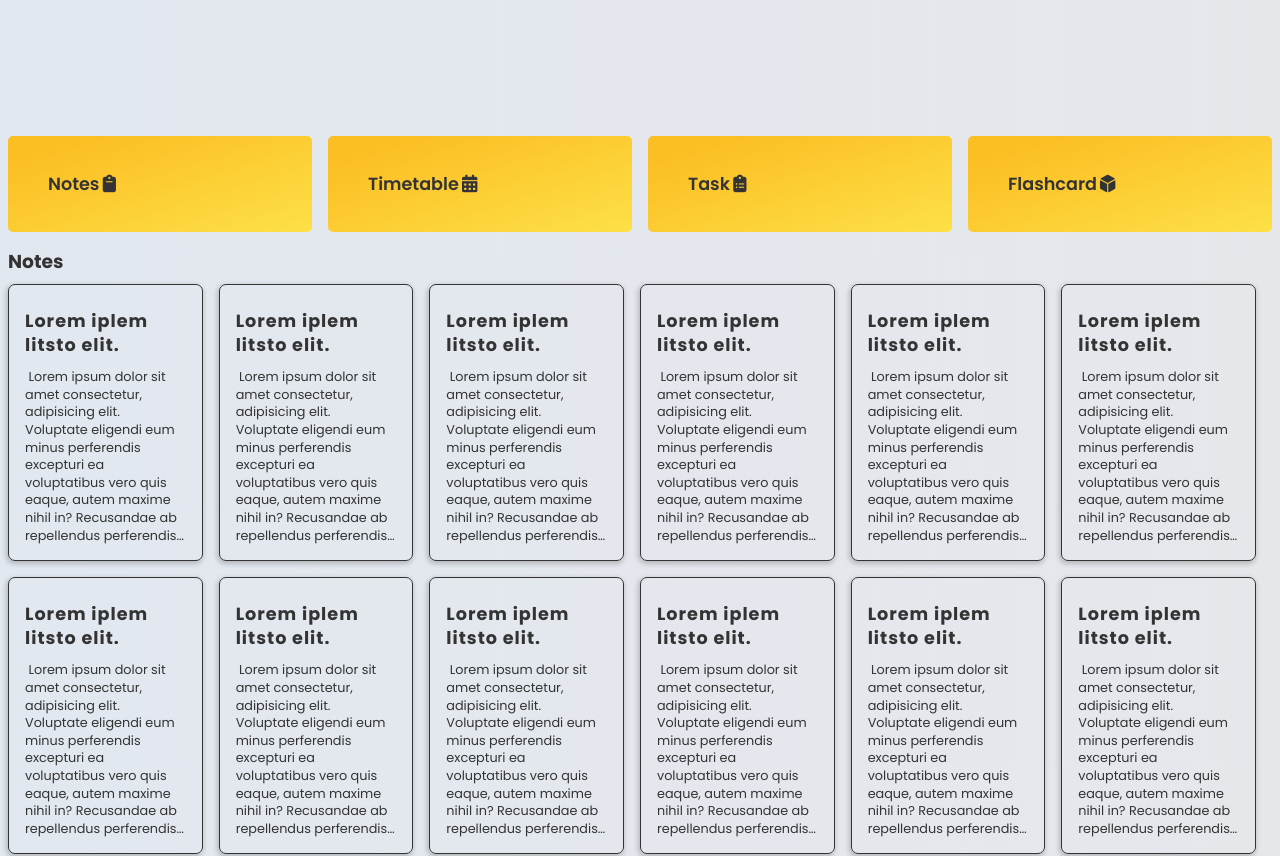
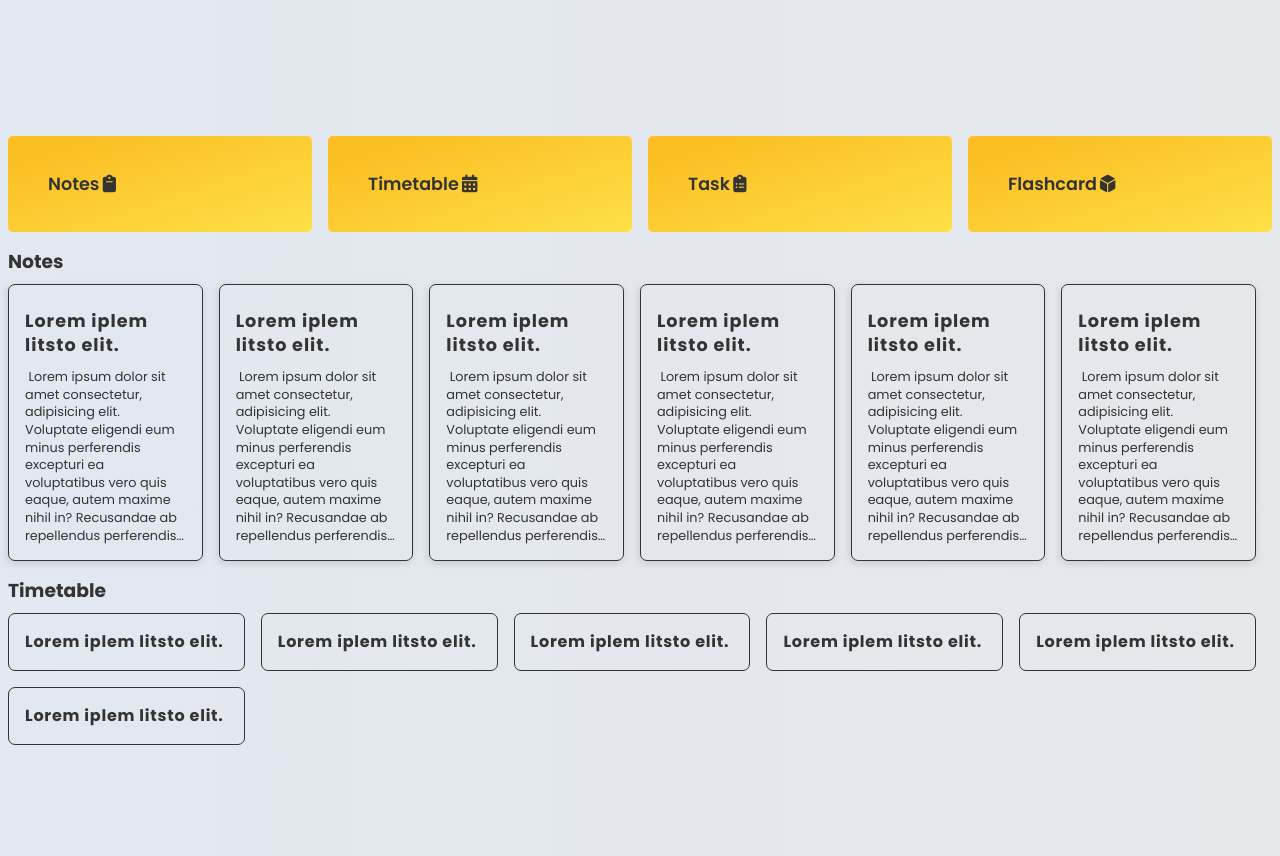
Before and after one commit to NghiaLam11/Challenge-7-JcStudy, a Vue app: page /utilities in a window 1280 px wide. Shown: the top 856 px of the page. Built offline with nearby package versions, Linux system fonts and the light colour scheme.

Commit message:
add display table ui expect res and feature of it

```diff
--- a/src/components/UtilitiesSection.vue
+++ b/src/components/UtilitiesSection.vue
@@ -35,7 +35,7 @@
         <div class="utilities-notes">
           <h3>Notes</h3>
           <div class="notes-list">
-            <div v-for="n in 12" :key="n" class="notes-item">
+            <div v-for="n in 6" :key="n" class="notes-item">
               <h4 class="multiline-ellipsis-3">Lorem iplem litsto elit.</h4>
               <p class="multiline-ellipsis-10">
                 Lorem ipsum dolor sit amet consectetur, adipisicing elit.
@@ -47,6 +47,14 @@
                 dolores nisi tempore ut, ex doloribus repellat temporibus quia
                 odio!
               </p>
+            </div>
+          </div>
+        </div>
+        <div class="utilities-timetable">
+          <h3>Timetable</h3>
+          <div class="timetable-list">
+            <div v-for="n in 6" :key="n" class="timetable-item">
+              <h4 class="multiline-ellipsis-3">Lorem iplem litsto elit.</h4>
             </div>
           </div>
         </div>
@@ -120,7 +128,7 @@
             border: 1px solid;
             padding: 1rem;
             border-radius: 7px;
-            box-shadow: -1px 2px 5px 1px rgba(0, 0, 0, 0.2);
+            box-shadow: -1px 2px 7px 1px rgba(0, 0, 0, 0.1);
             height: 100%;
             h4 {
               font-size: 1.1rem;
@@ -134,6 +142,41 @@
               line-height: 1.1rem;
             }
           }
+          .notes-item:hover {
+            border: 2px solid var(--primary-color);
+            cursor: pointer;
+          }
+        }
+      }
+
+      .utilities-timetable {
+        h3 {
+          margin-top: 1rem;
+          margin-bottom: 0.5rem;
+        }
+        .timetable-list {
+          display: flex;
+          flex-wrap: wrap;
+          gap: 1rem;
+          .timetable-item {
+            height: 100%;
+            padding: 1rem;
+            border: 1px solid;
+            border-radius: 7px;
+            width: calc(100% / 5 - 1rem);
+            transition: all 0.25s ease;
+            h4 {
+              letter-spacing: 0.75px;
+              transition: all 0.25s ease;
+            }
+          }
+          .timetable-item:hover {
+            border: 1px solid var(--primary-color);
+            cursor: pointer;
+            h4 {
+              color: var(--primary-color);
+            }
+          }
         }
       }
     }
```
